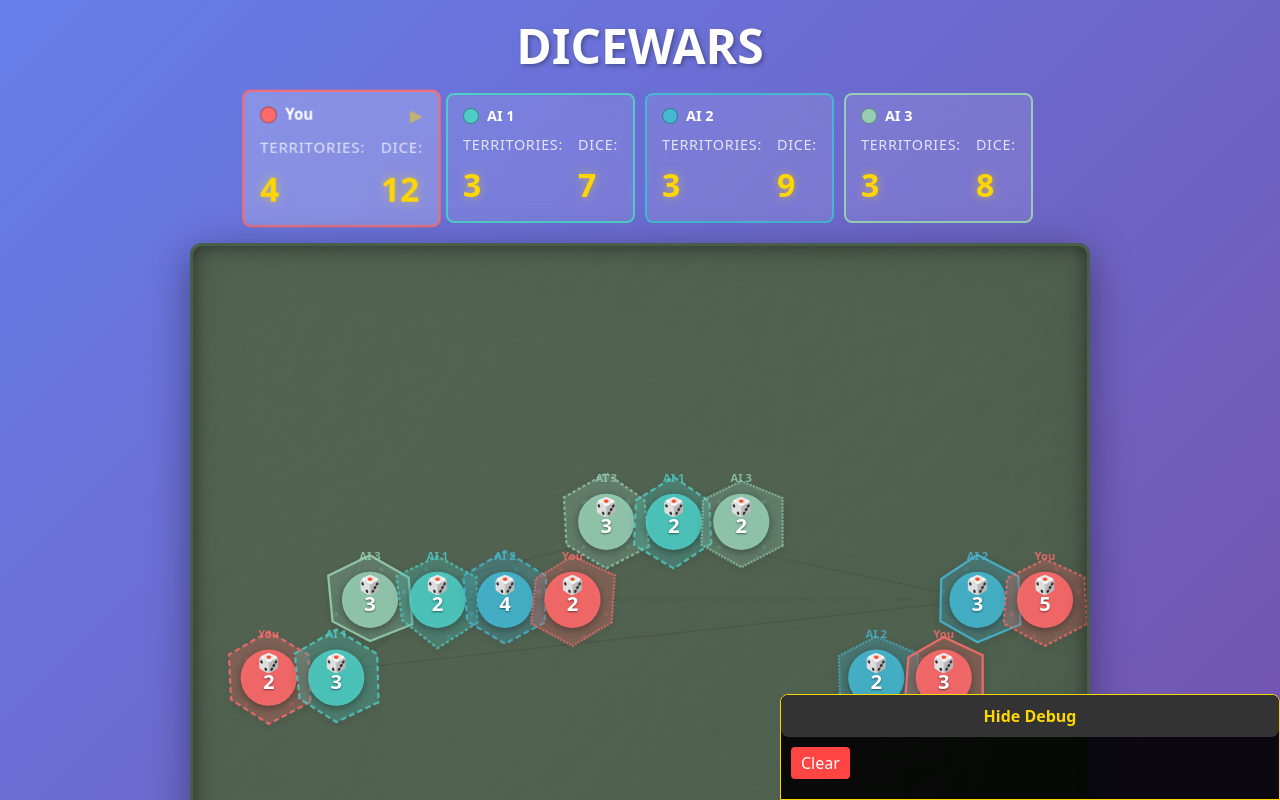
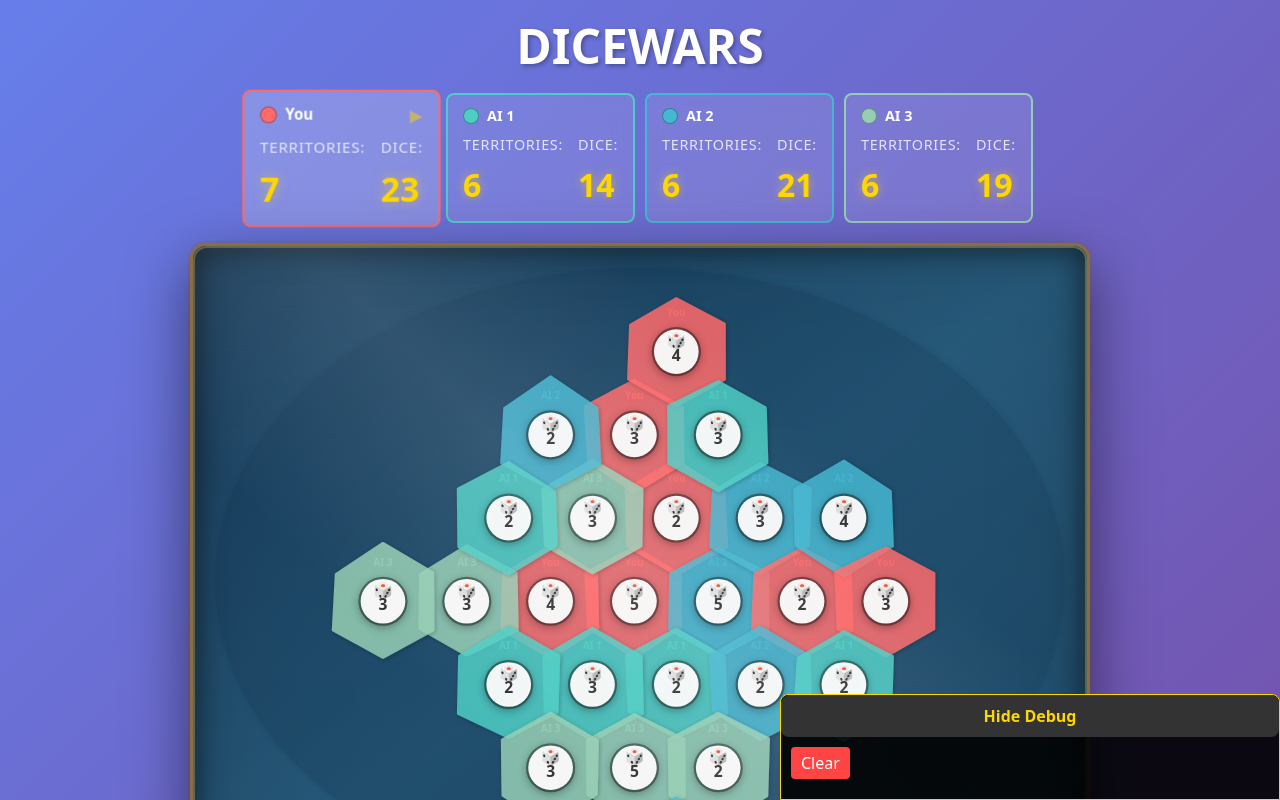
Before and after one commit to entaku0818/dicewars, a React (Vite) app in the folder web/: page / in a window 1280 px wide. Shown: the top 800 px of the page. Built offline with nearby package versions, Linux system fonts and the light colour scheme.

Commit message:
UIアップデート

```diff
--- a/web/src/components/MapBoard/MapBoard.css
+++ b/web/src/components/MapBoard/MapBoard.css
@@ -3,12 +3,14 @@
   max-width: 900px;
   margin: 0 auto;
   position: relative;
-  border-radius: 12px;
+  border-radius: 16px;
   overflow: hidden;
   box-shadow:
-    0 10px 40px rgba(0, 0, 0, 0.4),
-    inset 0 0 100px rgba(0, 0, 0, 0.2);
-  background: linear-gradient(135deg, #3a4f3a, #2a3f2a);
+    0 20px 60px rgba(0, 0, 0, 0.5),
+    0 0 0 2px rgba(139, 108, 68, 0.3),
+    inset 0 0 100px rgba(0, 0, 0, 0.3);
+  background: linear-gradient(135deg, #1a3d5c, #2a5f7f);
+  border: 3px solid #8B6C44;
 }
 
 .map-background {
@@ -63,9 +65,27 @@
   left: 0;
   right: 0;
   bottom: 0;
-  border: 3px solid #4a5f4a;
-  border-radius: 12px;
+  border: 2px solid rgba(218, 165, 32, 0.3);
+  border-radius: 14px;
   pointer-events: none;
   z-index: 2;
-  box-shadow: inset 0 0 20px rgba(0, 0, 0, 0.5);
+  box-shadow:
+    inset 0 0 30px rgba(0, 0, 0, 0.6),
+    inset 0 0 10px rgba(218, 165, 32, 0.1);
 }
+
+.map-board::after {
+  content: '';
+  position: absolute;
+  top: -2px;
+  left: -2px;
+  right: -2px;
+  bottom: -2px;
+  background: linear-gradient(45deg,
+    transparent 30%,
+    rgba(255, 255, 255, 0.1) 50%,
+    transparent 70%);
+  pointer-events: none;
+  z-index: 3;
+  border-radius: 16px;
+}
--- a/web/src/components/MapBoard/MapBoard.tsx
+++ b/web/src/components/MapBoard/MapBoard.tsx
@@ -42,25 +42,48 @@ const MapBoard: React.FC<MapBoardProps> = ({
   return (
     <div className="map-board">
       <div className="map-background">
-        {/* 背景のグリッドパターン */}
+        {/* リアルな地図背景 */}
         <svg className="background-pattern" viewBox="0 0 800 600">
           <defs>
-            <pattern id="grid" width="50" height="50" patternUnits="userSpaceOnUse">
-              <path d="M 50 0 L 0 0 0 50" fill="none" stroke="#333" strokeWidth="0.5" opacity="0.3"/>
+            {/* 海のグラデーション */}
+            <linearGradient id="oceanGradient" x1="0%" y1="0%" x2="100%" y2="100%">
+              <stop offset="0%" style={{ stopColor: '#1a3d5c', stopOpacity: 1 }} />
+              <stop offset="50%" style={{ stopColor: '#2a5f7f', stopOpacity: 1 }} />
+              <stop offset="100%" style={{ stopColor: '#1a3d5c', stopOpacity: 1 }} />
+            </linearGradient>
+
+            {/* 波パターン */}
+            <pattern id="wavePattern" x="0" y="0" width="100" height="20" patternUnits="userSpaceOnUse">
+              <path d="M0,10 Q25,5 50,10 T100,10" stroke="#2a5f7f" strokeWidth="0.5" fill="none" opacity="0.3"/>
+              <path d="M0,15 Q25,10 50,15 T100,15" stroke="#3a6f8f" strokeWidth="0.5" fill="none" opacity="0.2"/>
             </pattern>
 
             {/* 地形テクスチャ */}
             <filter id="paperTexture">
-              <feTurbulence type="fractalNoise" baseFrequency="0.04" numOctaves="5" result="noise" />
-              <feDiffuseLighting in="noise" lightingColor="white" surfaceScale="1">
-                <feDistantLight azimuth="45" elevation="60" />
-              </feDiffuseLighting>
+              <feTurbulence type="fractalNoise" baseFrequency="0.02" numOctaves="5" result="noise" seed="2" />
+              <feColorMatrix in="noise" type="saturate" values="0"/>
+              <feComponentTransfer>
+                <feFuncA type="discrete" tableValues=".5 .5 .5 .5 .5 .6 .7 .8 .9 1" />
+              </feComponentTransfer>
+              <feComposite operator="over" in2="SourceGraphic" />
+            </filter>
+
+            {/* グロー効果 */}
+            <filter id="landGlow">
+              <feGaussianBlur stdDeviation="3" result="coloredBlur"/>
+              <feMerge>
+                <feMergeNode in="coloredBlur"/>
+                <feMergeNode in="SourceGraphic"/>
+              </feMerge>
             </filter>
           </defs>
 
-          <rect width="800" height="600" fill="#2a3f2a"/>
-          <rect width="800" height="600" fill="url(#grid)"/>
-          <rect width="800" height="600" fill="#3a4f3a" opacity="0.3" filter="url(#paperTexture)"/>
+          {/* 海/背景 */}
+          <rect width="800" height="600" fill="url(#oceanGradient)"/>
+          <rect width="800" height="600" fill="url(#wavePattern)" opacity="0.5"/>
+
+          {/* 大陸の影 */}
+          <ellipse cx="400" cy="300" rx="380" ry="280" fill="#0a2d4a" opacity="0.3" filter="url(#landGlow)"/>
         </svg>
       </div>
 
@@ -74,34 +97,7 @@ const MapBoard: React.FC<MapBoardProps> = ({
         {/* 海/背景 */}
         <rect width="800" height="600" fill="transparent"/>
 
-        {/* 接続線（道路/国境） */}
-        <g className="connections">
-          {Array.from(territories.values()).map(territory => (
-            territory.adjacentTerritoryIds.map(adjacentId => {
-              const adjacent = territories.get(adjacentId);
-              if (!adjacent || territory.id > adjacentId) return null;
-
-              const isAllied = territory.ownerId === adjacent.ownerId && territory.ownerId !== null;
-
-              return (
-                <motion.line
-                  key={`${territory.id}-${adjacentId}`}
-                  x1={territory.position.x}
-                  y1={territory.position.y}
-                  x2={adjacent.position.x}
-                  y2={adjacent.position.y}
-                  stroke={isAllied ? "#4a5f4a" : "#3a3a3a"}
-                  strokeWidth={isAllied ? "3" : "1"}
-                  strokeDasharray={isAllied ? "none" : "5,5"}
-                  opacity={isAllied ? 0.6 : 0.3}
-                  initial={{ pathLength: 0 }}
-                  animate={{ pathLength: 1 }}
-                  transition={{ duration: 1, delay: Math.random() * 0.5 }}
-                />
-              );
-            })
-          ))}
-        </g>
+        {/* 接続線を描画しない - 六角形の境界線で十分 */}
 
         {/* 領土 */}
         <g className="territories">
--- a/web/src/components/MapTerritory/MapTerritory.tsx
+++ b/web/src/components/MapTerritory/MapTerritory.tsx
@@ -1,6 +1,6 @@
 import React from 'react';
 import { motion } from 'framer-motion';
-import type { Territory as TerritoryType, Player, Position } from '../../game/types';
+import type { Territory as TerritoryType, Player } from '../../game/types';
 import './MapTerritory.css';
 
 interface MapTerritoryProps {
@@ -26,128 +26,124 @@ const MapTerritory: React.FC<MapTerritoryProps> = ({
     }
   };
 
-  // 多角形のパスを生成
-  const generatePath = (vertices: Position[]): string => {
-    if (!vertices || vertices.length < 3) {
-      // フォールバック：六角形を生成
-      const hexVertices = generateHexagon(territory.position, 45);
-      return `M ${hexVertices.map(v => `${v.x},${v.y}`).join(' L ')} Z`;
-    }
-    return `M ${vertices.map(v => `${v.x},${v.y}`).join(' L ')} Z`;
-  };
-
-  const generateHexagon = (center: Position, radius: number): Position[] => {
-    const vertices: Position[] = [];
-    for (let i = 0; i < 6; i++) {
-      const angle = (Math.PI * 2 * i) / 6 - Math.PI / 6;
-      vertices.push({
-        x: center.x + Math.cos(angle) * radius,
-        y: center.y + Math.sin(angle) * radius,
-      });
-    }
-    return vertices;
-  };
-
-  const pathData = generatePath(territory.vertices || []);
-
-  // 地形のパターンを選択
-  const getTerrainPattern = () => {
-    const patterns = ['terrain-grass', 'terrain-desert', 'terrain-mountain', 'terrain-forest'];
-    const index = Math.abs(territory.id.split('').reduce((acc, char) => acc + char.charCodeAt(0), 0)) % patterns.length;
-    return patterns[index];
-  };
-
-  const terrainClass = getTerrainPattern();
-
   return (
-    <g
-      className={`map-territory ${isClickable ? 'clickable' : ''} ${isSelected ? 'selected' : ''} ${isHighlighted ? 'highlighted' : ''}`}
+    <motion.g
+      className="map-territory"
       onClick={handleClick}
+      initial={{ opacity: 0, scale: 0.9 }}
+      animate={{ opacity: 1, scale: 1 }}
+      transition={{ duration: 0.3, delay: Math.random() * 0.2 }}
     >
-      {/* 地形の背景 */}
       <defs>
-        <pattern id={`${territory.id}-pattern`} x="0" y="0" width="40" height="40" patternUnits="userSpaceOnUse">
-          <rect width="40" height="40" fill={owner?.color || '#666'} opacity="0.3"/>
-          <circle cx="10" cy="10" r="2" fill={owner?.color || '#666'} opacity="0.2"/>
-          <circle cx="30" cy="30" r="2" fill={owner?.color || '#666'} opacity="0.2"/>
-          <circle cx="30" cy="10" r="1" fill={owner?.color || '#666'} opacity="0.15"/>
-          <circle cx="10" cy="30" r="1" fill={owner?.color || '#666'} opacity="0.15"/>
+        {/* 地形パターン */}
+        <pattern id={`terrain-${territory.id}`} x="0" y="0" width="30" height="30" patternUnits="userSpaceOnUse">
+          <circle cx="5" cy="5" r="0.5" fill="#000" opacity="0.1"/>
+          <circle cx="15" cy="12" r="0.7" fill="#000" opacity="0.1"/>
+          <circle cx="25" cy="8" r="0.5" fill="#000" opacity="0.1"/>
+          <circle cx="10" cy="20" r="0.6" fill="#000" opacity="0.1"/>
+          <circle cx="20" cy="25" r="0.5" fill="#000" opacity="0.1"/>
         </pattern>
 
-        <filter id={`${territory.id}-shadow`}>
-          <feDropShadow dx="2" dy="2" stdDeviation="3" floodOpacity="0.3"/>
+        {/* 影効果 */}
+        <filter id={`shadow-${territory.id}`}>
+          <feGaussianBlur in="SourceAlpha" stdDeviation="2"/>
+          <feOffset dx="1" dy="1" result="offsetblur"/>
+          <feFlood floodColor="#000000" floodOpacity="0.3"/>
+          <feComposite in2="offsetblur" operator="in"/>
+          <feMerge>
+            <feMergeNode/>
+            <feMergeNode in="SourceGraphic"/>
+          </feMerge>
         </filter>
       </defs>
 
-      {/* メインの領土形状 */}
-      <motion.path
-        d={pathData}
-        className={`territory-shape ${terrainClass}`}
-        fill={`url(#${territory.id}-pattern)`}
-        stroke={owner?.color || '#666'}
-        strokeWidth={isSelected ? 3 : 2}
-        filter={`url(#${territory.id}-shadow)`}
-        initial={{ opacity: 0, scale: 0.8 }}
-        animate={{
-          opacity: owner ? 0.9 : 0.6,
-          scale: isSelected ? 1.05 : 1,
+      {/* メインの六角形 */}
+      <polygon
+        points={territory.vertices.map(v => `${v.x},${v.y}`).join(' ')}
+        fill={owner?.color || '#556B2F'}
+        stroke={isSelected ? '#FFD700' : (isHighlighted ? '#FF6B6B' : owner?.color || '#2a4a3a')}
+        strokeWidth={isSelected ? '4' : (isHighlighted ? '3' : '2')}
+        opacity={owner ? 0.85 : 0.6}
+        strokeLinejoin="round"
+        filter={`url(#shadow-${territory.id})`}
+        style={{
+          cursor: isClickable ? 'pointer' : 'default',
+          transition: 'all 0.2s ease'
         }}
-        whileHover={isClickable ? { scale: 1.02 } : {}}
-        transition={{ type: "spring", stiffness: 300, damping: 20 }}
       />
 
-      {/* 国境線のハイライト */}
+      {/* 地形テクスチャ */}
+      <polygon
+        points={territory.vertices.map(v => `${v.x},${v.y}`).join(' ')}
+        fill={`url(#terrain-${territory.id})`}
+        opacity={0.3}
+        pointerEvents="none"
+      />
+
+      {/* 選択時のグロー効果 */}
       {isSelected && (
-        <motion.path
-          d={pathData}
+        <motion.polygon
+          points={territory.vertices.map(v => `${v.x},${v.y}`).join(' ')}
           fill="none"
           stroke="#FFD700"
-          strokeWidth="4"
-          strokeDasharray="10,5"
-          opacity="0.8"
-          initial={{ pathLength: 0 }}
-          animate={{ pathLength: 1 }}
-          transition={{ duration: 1, repeat: Infinity, ease: "linear" }}
+          strokeWidth="2"
+          opacity={0.6}
+          pointerEvents="none"
+          animate={{
+            opacity: [0.4, 0.8, 0.4],
+            strokeWidth: [2, 3, 2]
+          }}
+          transition={{
+            duration: 1.5,
+            repeat: Infinity,
+            ease: "easeInOut"
+          }}
         />
       )}
 
-      {/* 攻撃可能な領土のハイライト */}
+      {/* ハイライト効果 */}
       {isHighlighted && !isSelected && (
-        <motion.path
-          d={pathData}
-          fill="none"
-          stroke="#FF6B6B"
-          strokeWidth="3"
-          opacity="0.6"
+        <motion.polygon
+          points={territory.vertices.map(v => `${v.x},${v.y}`).join(' ')}
+          fill="#FF6B6B"
+          opacity={0.2}
+          pointerEvents="none"
           animate={{
-            strokeWidth: [3, 4, 3],
-            opacity: [0.4, 0.7, 0.4]
+            opacity: [0.1, 0.3, 0.1]
           }}
-          transition={{ duration: 1.5, repeat: Infinity }}
+          transition={{
+            duration: 1,
+            repeat: Infinity,
+            ease: "easeInOut"
+          }}
         />
       )}
 
-      {/* サイコロ数の表示 */}
+      {/* 情報表示エリア */}
       <g className="territory-info">
-        {/* 背景円 */}
-        <motion.circle
+        {/* 背景 */}
+        <circle
           cx={territory.position.x}
           cy={territory.position.y}
-          r="25"
-          fill={owner?.color || '#666'}
-          opacity="0.9"
-          initial={{ scale: 0 }}
-          animate={{ scale: 1 }}
-          transition={{ delay: 0.2 }}
+          r="22"
+          fill="#000"
+          opacity="0.4"
+        />
+        <circle
+          cx={territory.position.x}
+          cy={territory.position.y}
+          r="20"
+          fill="white"
+          opacity="0.95"
         />
 
         {/* サイコロアイコン */}
         <text
           x={territory.position.x}
-          y={territory.position.y - 8}
+          y={territory.position.y - 5}
           textAnchor="middle"
-          fontSize="16"
-          fill="white"
+          fontSize="14"
+          fill="#333"
         >
           🎲
         </text>
@@ -155,30 +151,31 @@ const MapTerritory: React.FC<MapTerritoryProps> = ({
         {/* サイコロ数 */}
         <text
           x={territory.position.x}
-          y={territory.position.y + 10}
+          y={territory.position.y + 8}
           textAnchor="middle"
-          className="dice-count"
-          fill="white"
-          fontSize="18"
+          fontSize="14"
           fontWeight="bold"
+          fill="#333"
         >
           {territory.diceCount}
         </text>
       </g>
 
-      {/* 領土名（オプション） */}
+      {/* プレイヤー名 */}
+      {owner && (
         <text
           x={territory.position.x}
-        y={territory.position.y - 35}
+          y={territory.position.y - 32}
           textAnchor="middle"
-        fontSize="10"
-        fill={owner?.color || '#666'}
+          fontSize="9"
+          fill={owner.color}
+          fontWeight="bold"
           opacity="0.8"
-        fontWeight="bold"
         >
-        {owner?.name || 'Neutral'}
+          {owner.name}
         </text>
-    </g>
+      )}
+    </motion.g>
   );
 };
 
--- a/web/src/game/map/MapGenerator.ts
+++ b/web/src/game/map/MapGenerator.ts
@@ -15,7 +15,8 @@ export class MapGenerator {
   constructor(width: number = 800, height: number = 600, territoryCount: number = 20) {
     this.width = width;
     this.height = height;
-    this.territoryCount = territoryCount;
+    // 領土数を増やしてマップを埋める
+    this.territoryCount = Math.max(territoryCount, 25);
   }
 
   generateMap(): Map<string, Territory> {
@@ -41,97 +42,73 @@ export class MapGenerator {
 
   private createHexGrid(): VoronoiCell[] {
     const cells: VoronoiCell[] = [];
-    const hexRadius = 40;
+    const hexRadius = 50;  // 大きくして隙間を埋める
     const hexHeight = hexRadius * Math.sqrt(3);
     const hexWidth = hexRadius * 2;
 
-    // グリッドの行と列を計算
-    const cols = Math.floor((this.width - 40) / (hexWidth * 0.75)) + 1;
-    const rows = Math.floor((this.height - 40) / hexHeight) + 1;
+    // グリッドの行と列を計算（より密に配置）
+    const cols = Math.floor(this.width / (hexWidth * 0.75)) + 1;
+    const rows = Math.floor(this.height / (hexHeight * 0.86)) + 1;  // 行間を狭める
 
-    // 実際の領土数を調整
-    const targetCount = Math.min(this.territoryCount, cols * rows);
-    const skipPattern = this.generateSkipPattern(cols * rows, targetCount);
+    // グリッド配列を作成（隣接関係の計算用）
+    const grid: (VoronoiCell | null)[][] = [];
+    for (let i = 0; i < rows; i++) {
+      grid[i] = new Array(cols).fill(null);
+    }
 
     let cellIndex = 0;
-    let gridIndex = 0;
+
+    // 中央から外側に向かって領土を配置
+    const centerRow = Math.floor(rows / 2);
+    const centerCol = Math.floor(cols / 2);
+    const positions: Array<{ row: number; col: number; distance: number }> = [];
 
     for (let row = 0; row < rows; row++) {
       for (let col = 0; col < cols; col++) {
-        // ランダムにいくつかのセルをスキップして自然な形にする
-        if (skipPattern[gridIndex++]) {
-          continue;
+        const distance = Math.abs(row - centerRow) + Math.abs(col - centerCol);
+        positions.push({ row, col, distance });
       }
+    }
+
+    // 中心からの距離でソート
+    positions.sort((a, b) => a.distance - b.distance);
+
+    // 必要な領土数だけ配置
+    for (let i = 0; i < Math.min(this.territoryCount, positions.length); i++) {
+      const { row, col } = positions[i];
 
       // オフセット（偶数行は右にずらす）
       const offset = row % 2 === 0 ? 0 : hexWidth * 0.375;
 
       const center: Position = {
-          x: 40 + col * hexWidth * 0.75 + offset,
-          y: 40 + row * hexHeight
+        x: 20 + col * hexWidth * 0.75 + offset,
+        y: 20 + row * hexHeight * 0.86  // 縦の間隔を狭める
       };
 
-        // 境界外チェック
-        if (center.x > this.width - 30 || center.y > this.height - 30) {
+      // 境界外チェック（より緩い条件）
+      if (center.x > this.width + hexRadius || center.y > this.height + hexRadius) {
         continue;
       }
 
       // 六角形の頂点を生成（少しランダム性を加える）
       const vertices = this.createHexagonVertices(center, hexRadius);
 
-        cells.push({
+      const cell: VoronoiCell = {
         id: `territory-${cellIndex}`,
         center,
         vertices,
-          neighbors: [] // 後で設定
-        });
+        neighbors: []
+      };
 
+      cells.push(cell);
+      grid[row][col] = cell;
       cellIndex++;
-        if (cellIndex >= targetCount) break;
-      }
-      if (cellIndex >= targetCount) break;
     }
 
-    // 隣接関係を計算
-    this.calculateNeighbors(cells);
+    // グリッドベースで隣接関係を計算
+    this.calculateGridNeighbors(cells, grid, rows, cols);
 
     return cells;
-  }
-
-  private generateSkipPattern(total: number, target: number): boolean[] {
-    const pattern: boolean[] = new Array(total).fill(false);
-    const toSkip = total - target;
-
-    if (toSkip <= 0) return pattern;
-
-    // エッジ付近のセルを優先的にスキップ
-    const skipIndices: number[] = [];
-    const centerCol = Math.floor(Math.sqrt(total) / 2);
-    const centerRow = centerCol;
-
-    for (let i = 0; i < total; i++) {
-      skipIndices.push(i);
-    }
-
-    // 中心から遠い順にソート
-    skipIndices.sort((a, b) => {
-      const colA = a % Math.floor(Math.sqrt(total));
-      const rowA = Math.floor(a / Math.sqrt(total));
-      const colB = b % Math.floor(Math.sqrt(total));
-      const rowB = Math.floor(b / Math.sqrt(total));
-
-      const distA = Math.abs(colA - centerCol) + Math.abs(rowA - centerRow);
-      const distB = Math.abs(colB - centerCol) + Math.abs(rowB - centerRow);
-
-      return distB - distA;
-    });
-
-    // 遠い場所から順にスキップ
-    for (let i = 0; i < toSkip && i < skipIndices.length; i++) {
-      pattern[skipIndices[i]] = true;
-    }
-
-    return pattern;
   }
 
   private createHexagonVertices(center: Position, radius: number): Position[] {
@@ -140,8 +117,8 @@ export class MapGenerator {
 
     for (let i = 0; i < 6; i++) {
       const angle = (i * Math.PI / 3) + angleOffset;
-      // 少しランダム性を加える
-      const variation = 0.9 + Math.random() * 0.2;
+      // ランダム性を減らして隙間を最小化
+      const variation = 0.95 + Math.random() * 0.1;
       const r = radius * variation;
 
       vertices.push({
@@ -153,53 +130,115 @@ export class MapGenerator {
     return vertices;
   }
 
-  private calculateNeighbors(cells: VoronoiCell[]): void {
-    const maxDistance = 85; // 隣接とみなす最大距離
+  private calculateGridNeighbors(
+    cells: VoronoiCell[],
+    grid: (VoronoiCell | null)[][],
+    rows: number,
+    cols: number
+  ): void {
+    // グリッドベースで正確な隣接関係を計算
+    for (let row = 0; row < rows; row++) {
+      for (let col = 0; col < cols; col++) {
+        const cell = grid[row][col];
+        if (!cell) continue;
 
-    for (let i = 0; i < cells.length; i++) {
-      const cell = cells[i];
         const neighbors: string[] = [];
 
-      for (let j = 0; j < cells.length; j++) {
-        if (i === j) continue;
+        // 六角形グリッドの隣接パターン
+        // 偶数行と奇数行で隣接パターンが異なる
+        const isEvenRow = row % 2 === 0;
 
-        const other = cells[j];
-        const distance = Math.sqrt(
-          Math.pow(cell.center.x - other.center.x, 2) +
-          Math.pow(cell.center.y - other.center.y, 2)
-        );
+        const neighborOffsets = isEvenRow ? [
+          // 偶数行の隣接オフセット
+          { dr: -1, dc: -1 }, // 左上
+          { dr: -1, dc: 0 },  // 右上
+          { dr: 0, dc: -1 },  // 左
+          { dr: 0, dc: 1 },   // 右
+          { dr: 1, dc: -1 },  // 左下
+          { dr: 1, dc: 0 }    // 右下
+        ] : [
+          // 奇数行の隣接オフセット
+          { dr: -1, dc: 0 },  // 左上
+          { dr: -1, dc: 1 },  // 右上
+          { dr: 0, dc: -1 },  // 左
+          { dr: 0, dc: 1 },   // 右
+          { dr: 1, dc: 0 },   // 左下
+          { dr: 1, dc: 1 }    // 右下
+        ];
 
-        if (distance < maxDistance) {
-          neighbors.push(other.id);
+        for (const { dr, dc } of neighborOffsets) {
+          const newRow = row + dr;
+          const newCol = col + dc;
+
+          if (newRow >= 0 && newRow < rows && newCol >= 0 && newCol < cols) {
+            const neighbor = grid[newRow][newCol];
+            if (neighbor) {
+              neighbors.push(neighbor.id);
+            }
           }
         }
 
         cell.neighbors = neighbors;
       }
+    }
 
-    // 孤立した領土を除去
-    for (let i = cells.length - 1; i >= 0; i--) {
-      if (cells[i].neighbors.length === 0) {
-        cells.splice(i, 1);
+    // 連結性を確保
+    this.ensureConnectivity(cells);
+  }
+
+  private ensureConnectivity(cells: VoronoiCell[]): void {
+    // 孤立した領土がないか確認
+    const visited = new Set<string>();
+    const queue: string[] = [];
+
+    if (cells.length === 0) return;
+
+    // 最初の領土から開始
+    queue.push(cells[0].id);
+    visited.add(cells[0].id);
+
+    // BFSで連結成分を探索
+    while (queue.length > 0) {
+      const currentId = queue.shift()!;
+      const current = cells.find(c => c.id === currentId);
+      if (!current) continue;
+
+      for (const neighborId of current.neighbors) {
+        if (!visited.has(neighborId)) {
+          visited.add(neighborId);
+          queue.push(neighborId);
+        }
       }
     }
 
-    // インデックスを再計算
-    cells.forEach((cell, index) => {
-      cell.id = `territory-${index}`;
-    });
+    // 連結されていない領土を見つける
+    const unconnected = cells.filter(c => !visited.has(c.id));
 
-    // 隣接関係を再計算
-    for (const cell of cells) {
-      const newNeighbors: string[] = [];
-      for (const neighborId of cell.neighbors) {
-        const neighbor = cells.find(c => c.id === neighborId ||
-          neighborId.includes(c.id.split('-')[1]));
-        if (neighbor) {
-          newNeighbors.push(neighbor.id);
+    // 連結されていない領土を最寄りの領土に接続
+    for (const isolated of unconnected) {
+      let minDistance = Infinity;
+      let nearestCell: VoronoiCell | null = null;
+
+      for (const other of cells) {
+        if (other.id === isolated.id) continue;
+
+        const distance = Math.sqrt(
+          Math.pow(isolated.center.x - other.center.x, 2) +
+          Math.pow(isolated.center.y - other.center.y, 2)
+        );
+
+        if (distance < minDistance && visited.has(other.id)) {
+          minDistance = distance;
+          nearestCell = other;
         }
       }
-      cell.neighbors = newNeighbors;
+
+      if (nearestCell) {
+        // 相互に隣接関係を追加
+        isolated.neighbors.push(nearestCell.id);
+        nearestCell.neighbors.push(isolated.id);
+        visited.add(isolated.id);
       }
     }
   }
+}
```
Also changed, not shown: web/src/game/engine/GameEngine.ts (+4 -4 lines). Lines whose indentation alone changed are shown as unchanged.
